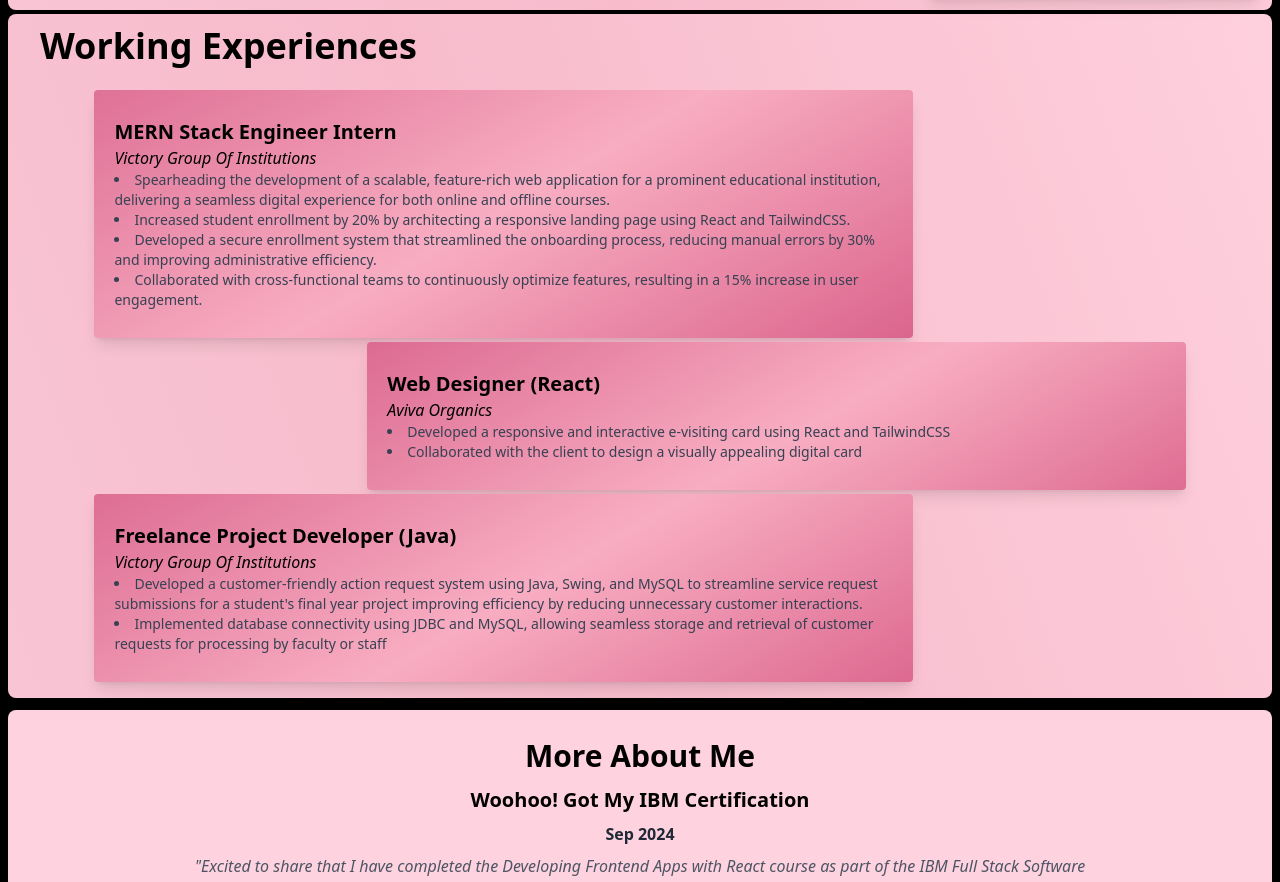
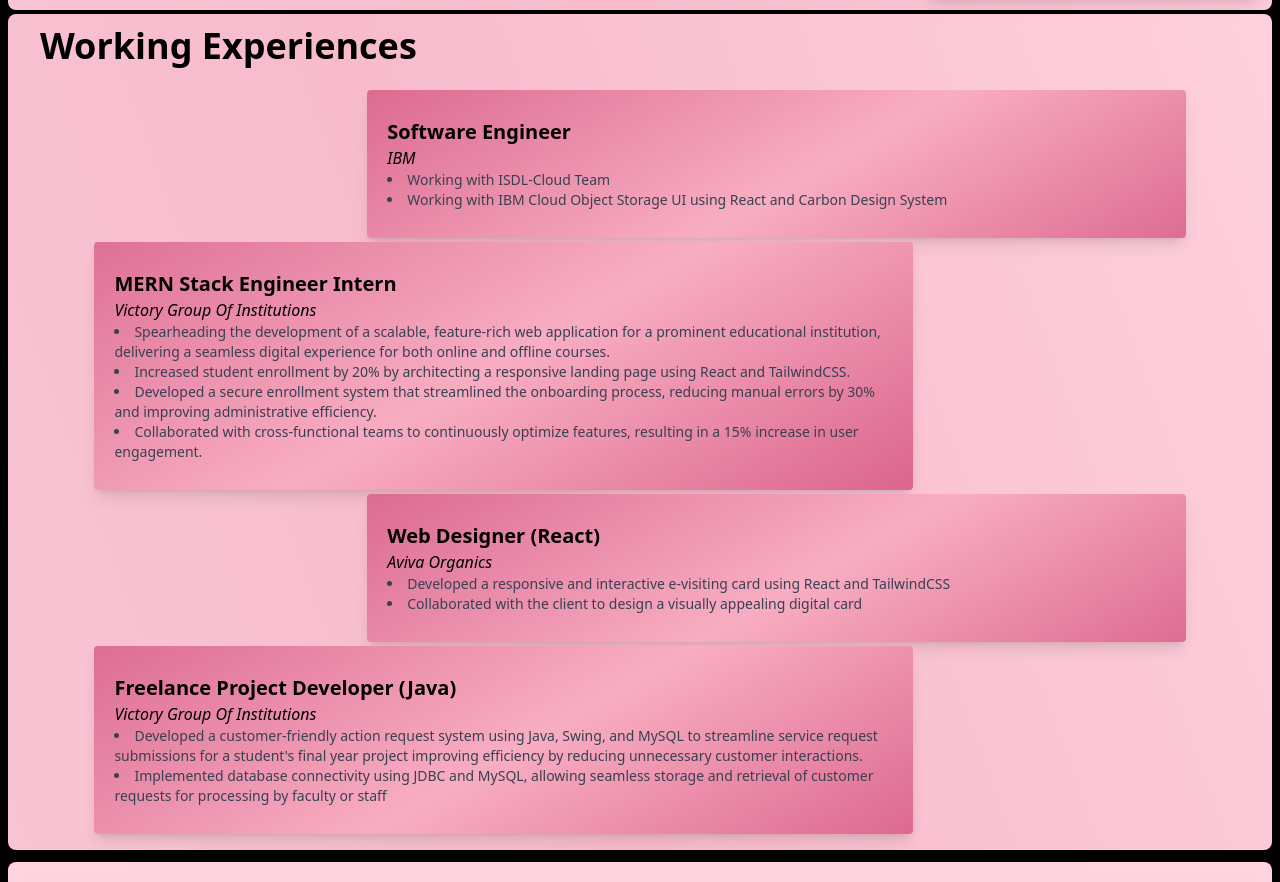
Before and after one commit to Sanjana1304/MyPortfolio, a React (Vite) app in the folder frontend/: page / in a window 1280 px wide. Shown: the part 1350-2232 px from the top of the page. Built offline with nearby package versions, Linux system fonts and the light colour scheme.

Commit message:
updated experience

```diff
--- a/frontend/src/components/Experience.jsx
+++ b/frontend/src/components/Experience.jsx
@@ -6,6 +6,12 @@
   return (
     <div id='experience' className=' mt-1 p-3 gradient-anim-3 rounded-lg '>
         <h1 className='text-4xl mb-6 font-bold px-5'>Working Experiences</h1>
+
+        <div className="flex justify-center">
+            <div className=' w-[88%] flex justify-end'>
+                    <ExpBox role={'Software Engineer'} org={'IBM'} desc={['Working with ISDL-Cloud Team','Working with IBM Cloud Object Storage UI using React and Carbon Design System']}/>
+            </div>
+        </div>
 
         <div className='flex justify-center'>
             <div className=' w-[88%]'>
```
